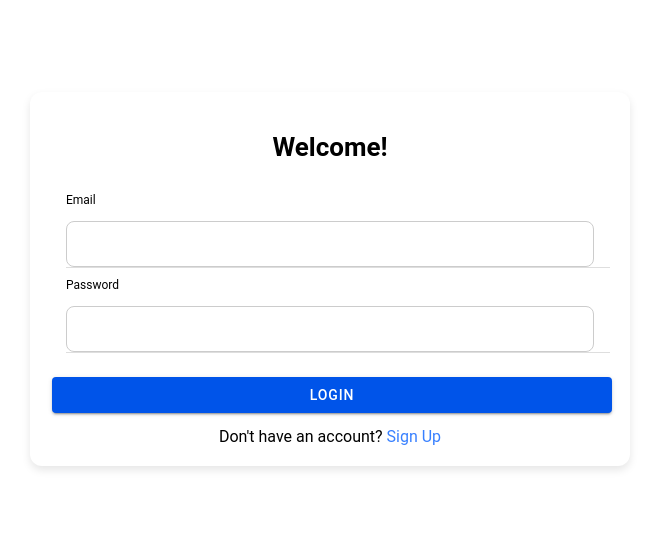
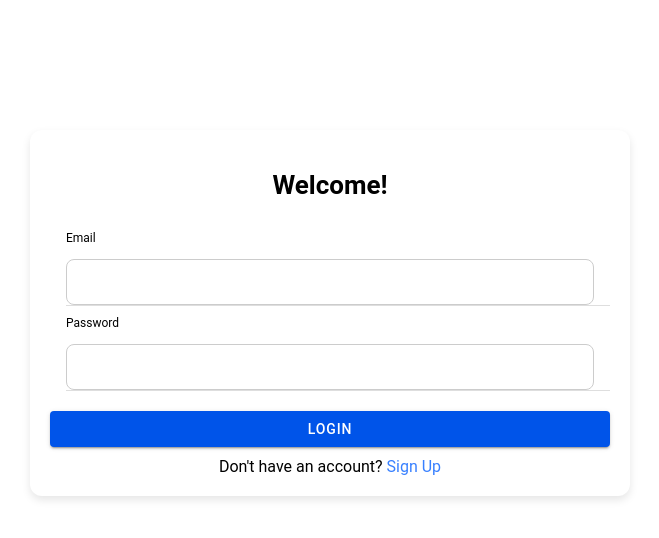
Before and after one commit to JhnDm/ionic-ias, a React (Vite) app: page /login in a window 1280 px wide. Shown: the top 538 px of the page, without its empty margins (310-969 px from the left). Built offline with nearby package versions, Linux system fonts and the light colour scheme.

Commit message:
changed button style

```diff
--- a/src/pages/login.tsx
+++ b/src/pages/login.tsx
@@ -56,6 +56,8 @@ const Login: React.FC = () => {
         <br />
         <br />
         <br />
+        <br />
+        <br />
         <div className="container">
           <h1 className="welcome-text">Welcome!</h1>
           <IonItem>
@@ -82,7 +84,7 @@ const Login: React.FC = () => {
           </IonItem>
           {error && <p style={{ color: "red" }}>{error}</p>}
           <div className="button-group">
-            <IonButton className="button" onClick={handleLogin}>
+            <IonButton className="block-button" onClick={handleLogin}>
               Login
             </IonButton>
           </div>
--- a/src/pages/signup.tsx
+++ b/src/pages/signup.tsx
@@ -59,6 +59,8 @@ const Signup: React.FC = () => {
         <br />
         <br />
         <br />
+        <br />
+        <br />
         <div className="container">
           <h1 className="welcome-text">Sign Up</h1>
           <IonItem>
--- a/src/pages/styles.css
+++ b/src/pages/styles.css
@@ -56,3 +56,8 @@
     color: #3880ff;
     cursor: pointer;
   }
+  .block-button {
+    display: block;
+    width: auto; /* or you can specify a fixed width */
+    margin: 0 auto; /* optionally center the button */
+  }
```
